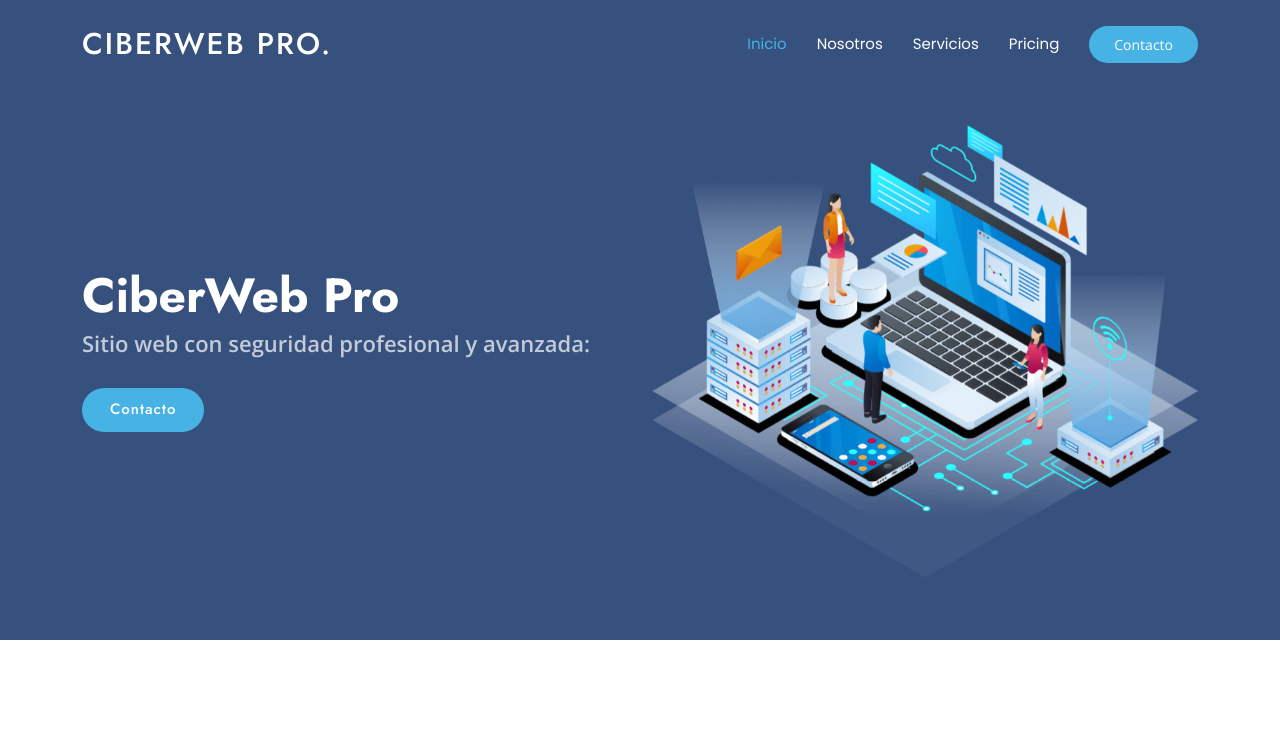
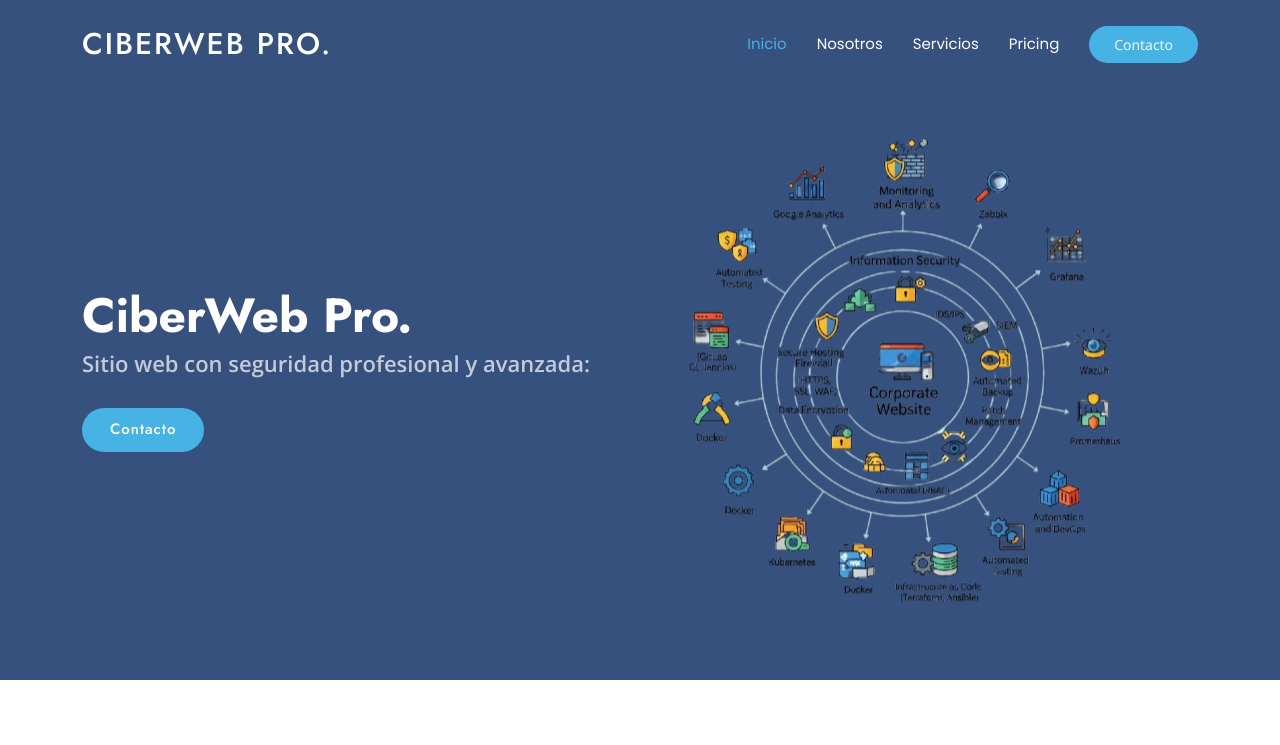
Before and after one commit to aalvarez351/ciberwebpro, a plain HTML site: page index.html in a window 1280 px wide. Shown: the top 745 px of the page. Drawn offline with nearby package versions, Linux system fonts and the light colour scheme.

Commit message:
Actualización de cambios

```diff
--- a/index.html
+++ b/index.html
@@ -4,7 +4,7 @@
 <head>
   <meta charset="utf-8">
   <meta content="width=device-width, initial-scale=1.0" name="viewport">
-  <title>WEB</title>
+  <title>CIBERWEB PRO.</title>
   <meta name="description" content="">
   <meta name="keywords" content="">
 
@@ -91,7 +91,7 @@
       <div class="container">
         <div class="row gy-4">
           <div class="col-lg-6 order-2 order-lg-1 d-flex flex-column justify-content-center" data-aos="zoom-out">
-            <h1>CiberWeb Pro</h1>
+            <h1>CiberWeb Pro.</h1>
             <p>Sitio web con seguridad profesional y avanzada:</p>
             <div class="d-flex">
               <a href="https://wa.me/50762982064" class="btn-get-started">Contacto</a>
@@ -99,7 +99,7 @@
             </div>
           </div>
           <div class="col-lg-6 order-1 order-lg-2 hero-img" data-aos="zoom-out" data-aos-delay="200">
-            <img src="assets/img/hero-img.png" class="img-fluid animated" alt="">
+            <img src="assets/img/generado5.png" class="img-fluid animated" alt="">
           </div>
         </div>
       </div>
```
Also changed, not shown: assets/img/generado5.png (added).
